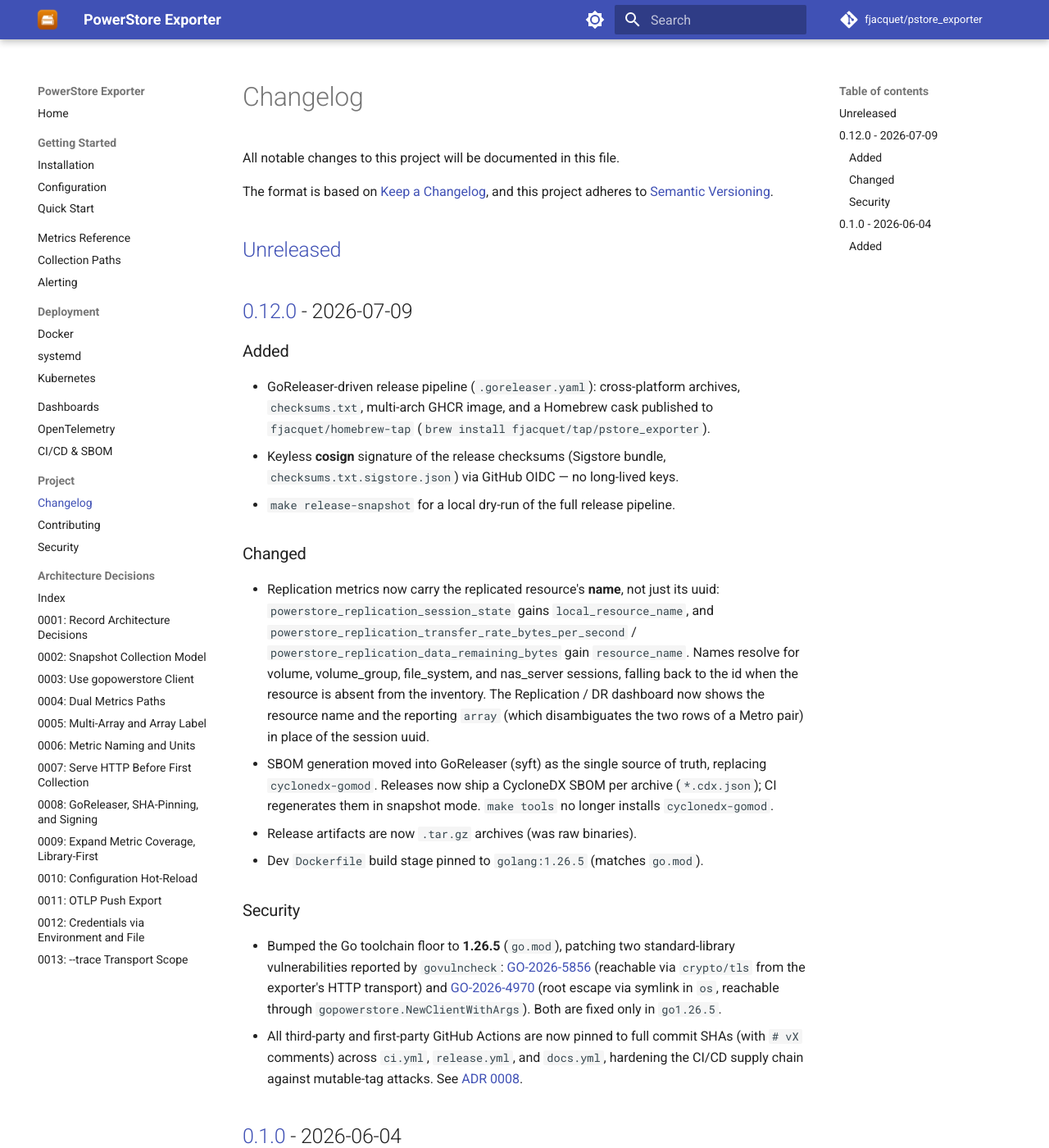
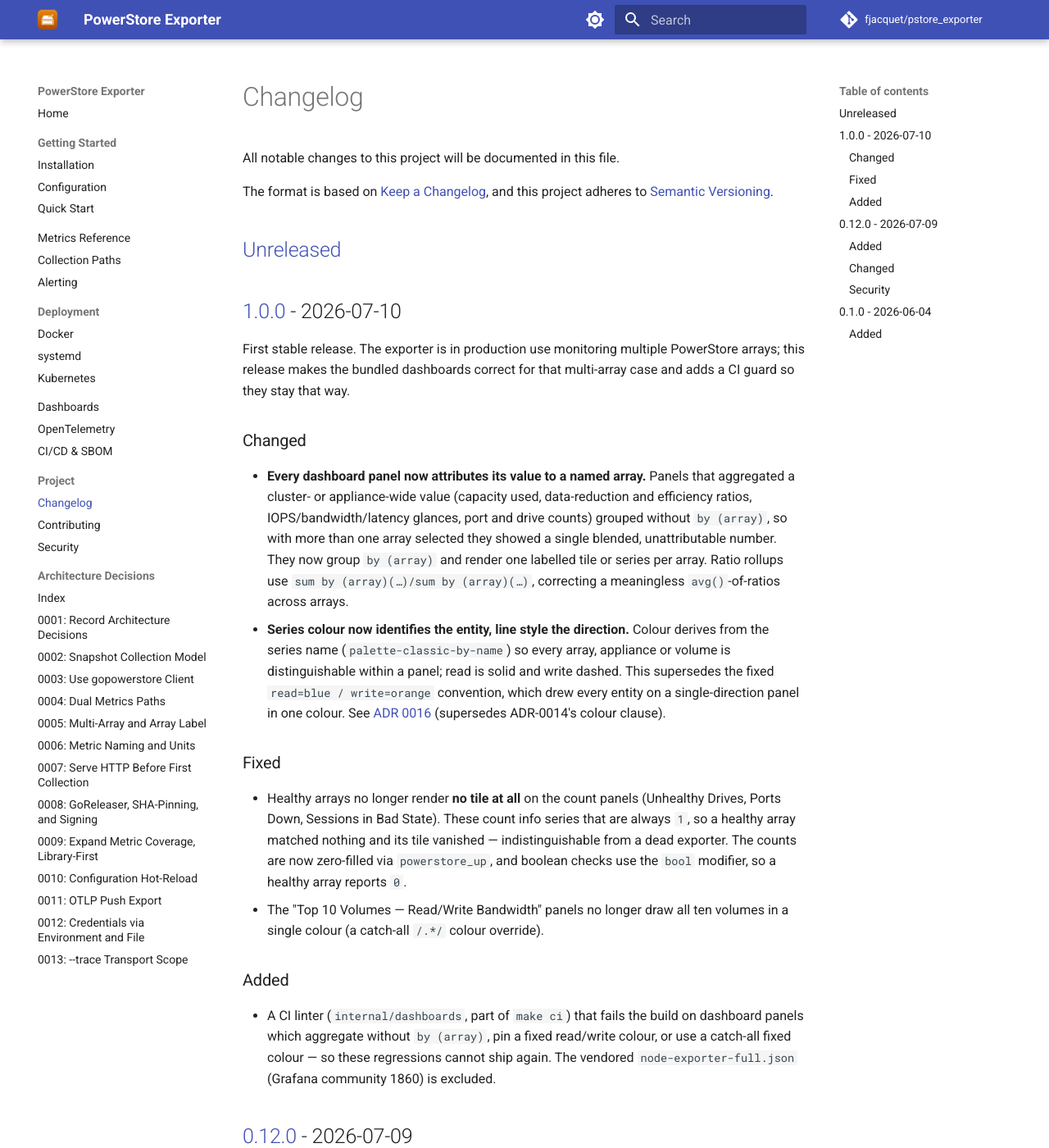
Before and after one commit to fjacquet/pstore_exporter, an MkDocs documentation site: the page built from docs/changelog.md, in a window 1280 px wide and 1400 px high. Shown: the whole window at 82% size. Built offline with MkDocs 1.6.1 and Material for MkDocs 9.7.7, drawn with Linux system fonts in a browser that asks for light colours; comment, search, counter and statistics services are not loaded.

Commit message:
chore(release): prepare v1.0.0
First stable release: multi-array-correct Grafana dashboards (per-array
aggregation, colour-by-entity, healthy-array zero-fill) plus a CI linter that
guards the conventions. Backfills the [0.12.0] entry that root CHANGELOG.md
was missing.

Co-Authored-By: Claude Opus 4.8 (1M context) <noreply@anthropic.com>
Claude-Session: https://claude.ai/code/session_01K4gasjsHDhM17ZxfurigPS

```diff
--- a/docs/changelog.md
+++ b/docs/changelog.md
@@ -6,6 +6,45 @@ The format is based on [Keep a Changelog](https://keepachangelog.com/en/1.1.0/),
 and this project adheres to [Semantic Versioning](https://semver.org/spec/v2.0.0.html).
 
 ## [Unreleased]
+
+## [1.0.0] - 2026-07-10
+
+First stable release. The exporter is in production use monitoring multiple
+PowerStore arrays; this release makes the bundled dashboards correct for that
+multi-array case and adds a CI guard so they stay that way.
+
+### Changed
+
+- **Every dashboard panel now attributes its value to a named array.** Panels that
+  aggregated a cluster- or appliance-wide value (capacity used, data-reduction and
+  efficiency ratios, IOPS/bandwidth/latency glances, port and drive counts) grouped
+  without `by (array)`, so with more than one array selected they showed a single
+  blended, unattributable number. They now group `by (array)` and render one labelled
+  tile or series per array. Ratio rollups use `sum by (array)(…)/sum by (array)(…)`,
+  correcting a meaningless `avg()`-of-ratios across arrays.
+- **Series colour now identifies the entity, line style the direction.** Colour derives
+  from the series name (`palette-classic-by-name`) so every array, appliance or volume is
+  distinguishable within a panel; read is solid and write dashed. This supersedes the
+  fixed `read=blue / write=orange` convention, which drew every entity on a single-direction
+  panel in one colour. See [ADR 0016](adr/0016-per-array-rendering-and-series-colour.md)
+  (supersedes ADR-0014's colour clause).
+
+### Fixed
+
+- Healthy arrays no longer render **no tile at all** on the count panels (Unhealthy Drives,
+  Ports Down, Sessions in Bad State). These count info series that are always `1`, so a
+  healthy array matched nothing and its tile vanished — indistinguishable from a dead
+  exporter. The counts are now zero-filled via `powerstore_up`, and boolean checks use the
+  `bool` modifier, so a healthy array reports `0`.
+- The "Top 10 Volumes — Read/Write Bandwidth" panels no longer draw all ten volumes in a
+  single colour (a catch-all `/.*/` colour override).
+
+### Added
+
+- A CI linter (`internal/dashboards`, part of `make ci`) that fails the build on dashboard
+  panels which aggregate without `by (array)`, pin a fixed read/write colour, or use a
+  catch-all fixed colour — so these regressions cannot ship again. The vendored
+  `node-exporter-full.json` (Grafana community 1860) is excluded.
 
 ## [0.12.0] - 2026-07-09
 
@@ -75,6 +114,7 @@ and this project adheres to [Semantic Versioning](https://semver.org/spec/v2.0.0
 - MkDocs-Material documentation site.
 - GitHub Actions workflows for CI, release, and docs publication.
 
-[Unreleased]: https://github.com/fjacquet/pstore_exporter/compare/v0.12.0...main
+[Unreleased]: https://github.com/fjacquet/pstore_exporter/compare/v1.0.0...main
+[1.0.0]: https://github.com/fjacquet/pstore_exporter/compare/v0.12.0...v1.0.0
 [0.12.0]: https://github.com/fjacquet/pstore_exporter/compare/v0.1.0...v0.12.0
 [0.1.0]: https://github.com/fjacquet/pstore_exporter/releases/tag/v0.1.0
```
Also changed, not shown: CHANGELOG.md (+49 -0 lines).
